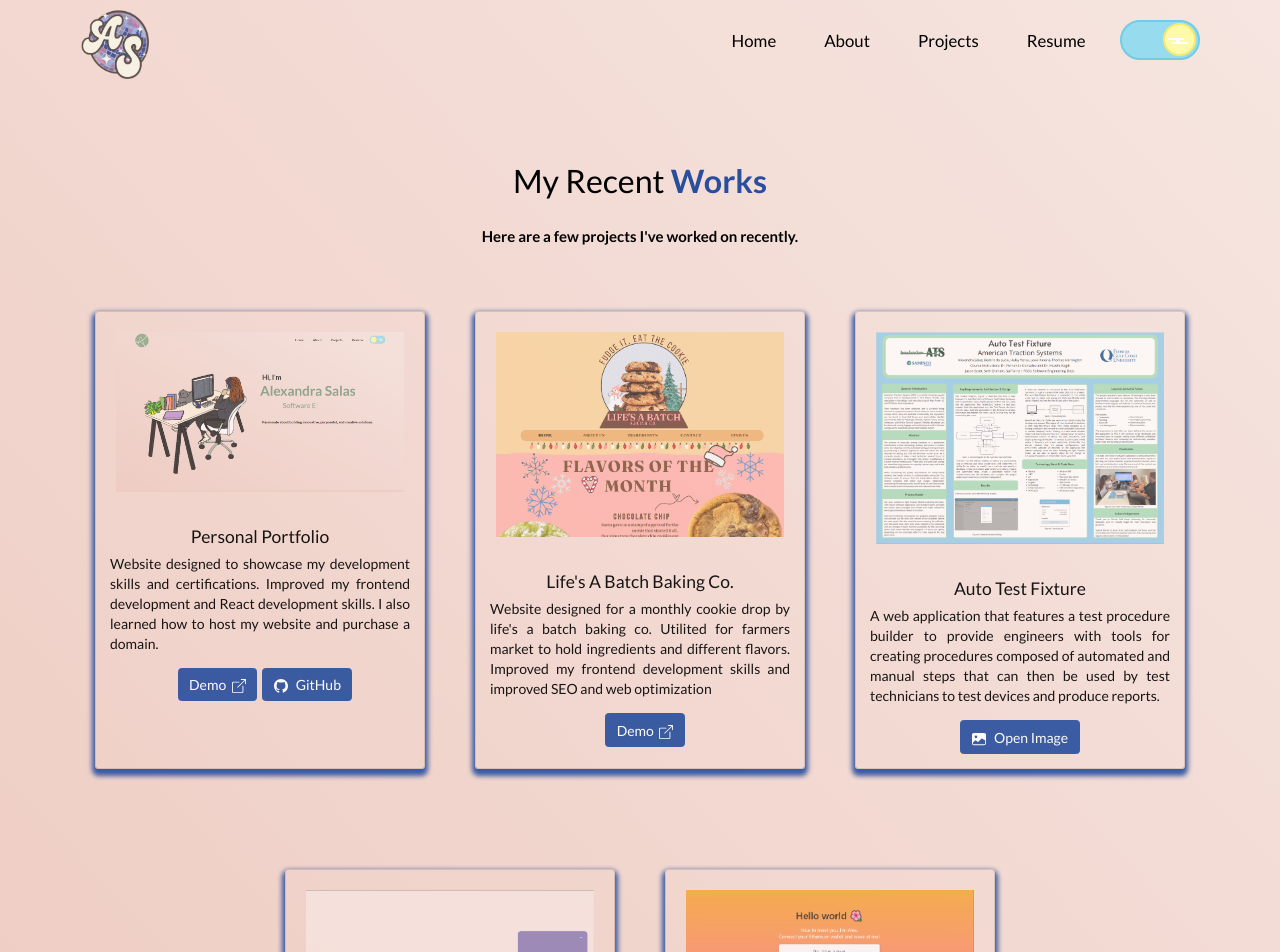
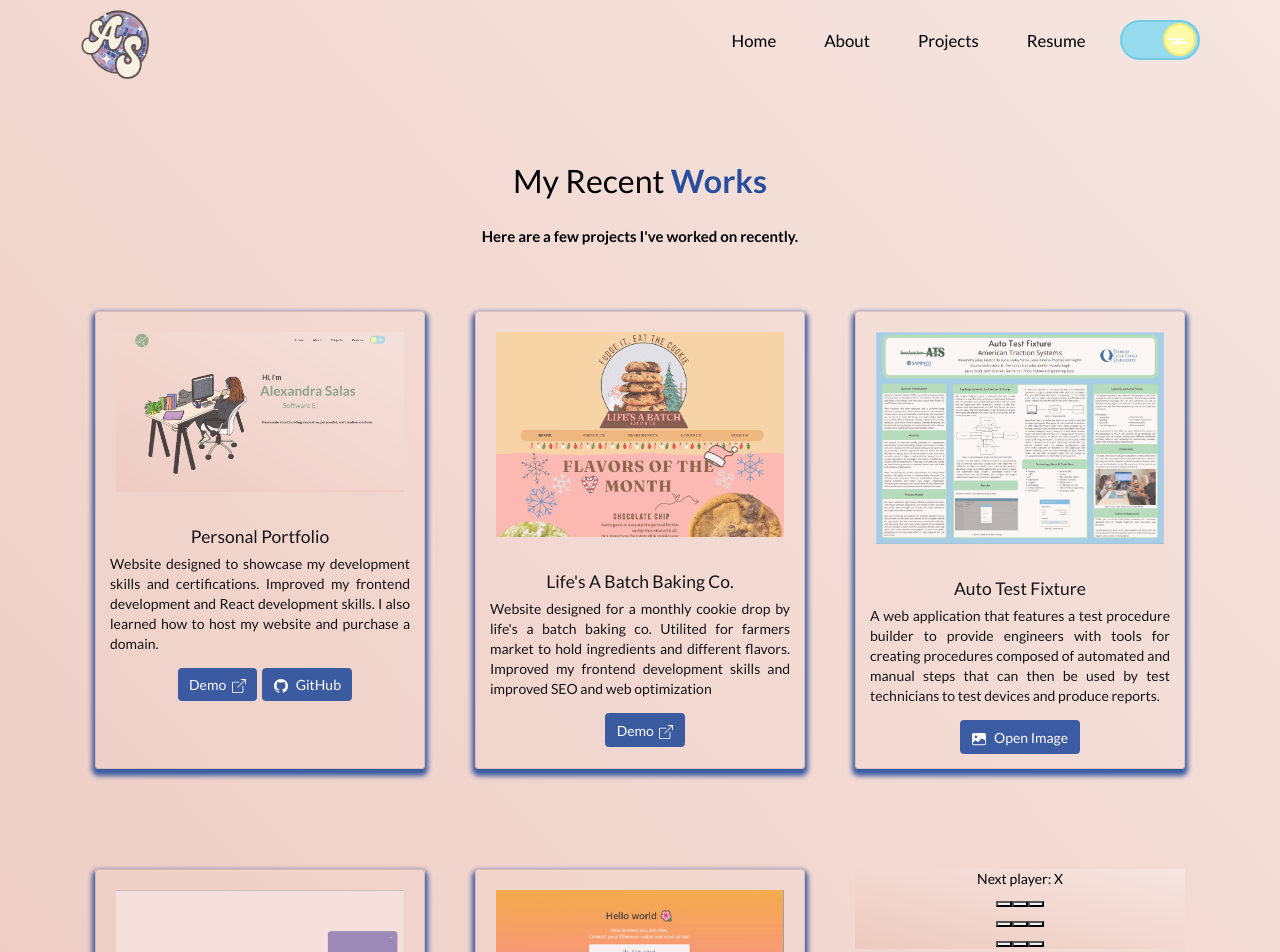
Before and after one commit to aesalas/SalasPortfolio, a React (Create React App) app: page /projects in a window 1280 px wide. Shown: the top 952 px of the page. Built offline with nearby package versions, Linux system fonts and the light colour scheme.

Commit message:
Tic Tac Toe
Add interactive tic tac toe game

```diff
--- a/src/components/Home/Home.js
+++ b/src/components/Home/Home.js
@@ -58,6 +58,17 @@
             </Row>
         </Container>
       </Container>
+      <div className="home-contact">
+
+              <Col className="home-about-social">
+              <h1>Contact</h1>
+                <p>Connect with me on LinkedIn or fill out the form to send me an email!</p>
+
+                  <ContactForm/>
+
+              </Col>
+
+      </div>
 
     </section>
   );
--- a/src/components/Projects/Projects.js
+++ b/src/components/Projects/Projects.js
@@ -1,6 +1,7 @@
 import React from "react";
 import { Container, Row, Col } from "react-bootstrap";
 import ProjectCard from "./ProjectCards";
+import TicTac from "./TicTac"
 import wave from "../../Assets/Projects/waveportal.png";
 import autoTest from "../../Assets/Projects/AutoTest.png";
 import watsonAssist from "../../Assets/Projects/watsonAssist.png";
@@ -79,6 +80,11 @@
               demoLink="https://waveportal-starter-project.alexandrasalas1.repl.co/"
             />
           </Col>
+          <Col md={4} className="project-card">
+            <TicTac
+
+            />
+          </Col>
 
         </Row>
       </Container>
--- /dev/null
+++ b/src/components/Projects/TicTac.js
@@ -0,0 +1,98 @@
+import { useState } from 'react';
+
+// activate each square for playing
+function Square({ value, onSquareClick }) {
+  return (
+    <button className="square" onClick={onSquareClick}>
+      {value}
+    </button>
+  );
+}
+
+// Game board
+function Board({ xIsNext, squares, onPlay }) {
+    // changes btwn players
+  function handleClick(i) {
+    if (calculateWinner(squares) || squares[i]) {
+      return;
+    }
+    const nextSquares = squares.slice();
+    if (xIsNext) {
+      nextSquares[i] = 'X';
+    } else {
+      nextSquares[i] = 'O';
+    }
+    onPlay(nextSquares);
+  }
+// checks winner or allows game to continue
+  const winner = calculateWinner(squares);
+  let status;
+  if (winner) {
+    status = 'Winner: ' + winner;
+  } else {
+    status = 'Next player: ' + (xIsNext ? 'X' : 'O');
+  }
+// changes from blank to X || O
+  return (
+    <>
+      <div className="status">{status}</div>
+      <div className="board-row">
+        <Square value={squares[0]} onSquareClick={() => handleClick(0)} />
+        <Square value={squares[1]} onSquareClick={() => handleClick(1)} />
+        <Square value={squares[2]} onSquareClick={() => handleClick(2)} />
+      </div>
+      <div className="board-row">
+        <Square value={squares[3]} onSquareClick={() => handleClick(3)} />
+        <Square value={squares[4]} onSquareClick={() => handleClick(4)} />
+        <Square value={squares[5]} onSquareClick={() => handleClick(5)} />
+      </div>
+      <div className="board-row">
+        <Square value={squares[6]} onSquareClick={() => handleClick(6)} />
+        <Square value={squares[7]} onSquareClick={() => handleClick(7)} />
+        <Square value={squares[8]} onSquareClick={() => handleClick(8)} />
+      </div>
+    </>
+  );
+}
+
+export default function Game() {
+  const [xIsNext, setXIsNext] = useState(true);
+  const [history, setHistory] = useState([Array(9).fill(null)]);
+  const currentSquares = history[history.length - 1];
+
+    // switch btwn X & O
+  function handlePlay(nextSquares) {
+    setHistory([...history, nextSquares]);
+    setXIsNext(!xIsNext);
+  }
+
+// set up game board on page
+  return (
+    <div className="game">
+      <div className="game-board">
+        <Board xIsNext={xIsNext} squares={currentSquares} onPlay={handlePlay} />
+      </div>
+    </div>
+  );
+}
+
+// Checks each square if 3 in a row
+function calculateWinner(squares) {
+  const lines = [
+    [0, 1, 2],
+    [3, 4, 5],
+    [6, 7, 8],
+    [0, 3, 6],
+    [1, 4, 7],
+    [2, 5, 8],
+    [0, 4, 8],
+    [2, 4, 6],
+  ];
+  for (let i = 0; i < lines.length; i++) {
+    const [a, b, c] = lines[i];
+    if (squares[a] && squares[a] === squares[b] && squares[a] === squares[c]) {
+      return squares[a];
+    }
+  }
+  return null;
+}
--- a/src/style.css
+++ b/src/style.css
@@ -73,8 +73,6 @@
 #preloader-none {
   opacity: 0;
 }
-
-
 #no-scroll {
   overflow: hidden;
   height: 100vh;
@@ -477,7 +475,6 @@
     padding-top: 0 !important;
   }
 }
-
 /* ----------------------------------------- */
 /*                Projects                   */
 /* ----------------------------------------- */
@@ -496,7 +493,6 @@
   padding-right: 25px !important;
   height: auto !important;
 }
-
 .project-card-view {
   box-shadow: 0 4px 5px 3px var(--accent3) !important;
   color: var(--text-color) !important;
@@ -515,7 +511,6 @@
   opacity: 0.8 !important;
   border-radius: 10px !important;
 }
-
 .btn-primary {
   color: #fff !important;
   background-color: var(--accent1) !important;
@@ -554,11 +549,9 @@
   padding-top: 50px;
   padding-bottom: 50px;
 }
-
 .resume-list{
   font-size: 12pt;
 }
-
 .accordion{
   margin: 5rem;
   text-align: left;
@@ -584,8 +577,6 @@
   justify-content: "left";
   background-image: var(--section-background-color) ;
 }
-
-
 .connect-btn {
   font-size: 1.1em !important;
   padding-top: 10px !important;
@@ -604,3 +595,12 @@
 .connect-btn-inner::after {
   display: none !important;
 }
+
+/* ----------------------------------------- */
+/*           Tic Tac Toe Game                */
+/* ----------------------------------------- */
+
+.game-board{
+  background-image: var(--section-background-color) !important;
+  color: var(--text-color);
+}
```
